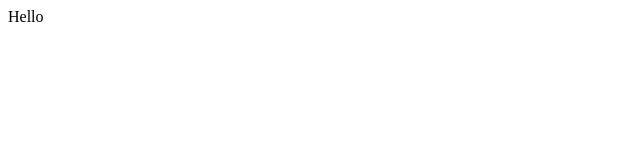
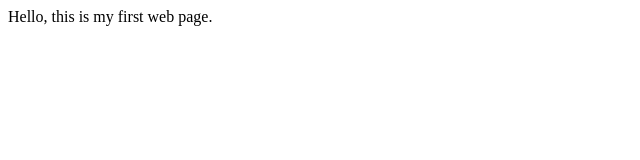
Before and after one commit to bdavis127/bdavis127.github.io, a plain HTML site: page index.html in a window 1280 px wide. Shown: the whole page, without its empty margins (0-640 px from the left). Drawn offline with Linux system fonts and the light colour scheme.

Commit message:
Update index.html

```diff
--- a/index.html
+++ b/index.html
@@ -4,6 +4,6 @@
     <title>My First Page!!!</title>
   </head>
   <body>
-  Hello
+  Hello, this is my first web page.
   </body>
   </html>
```
